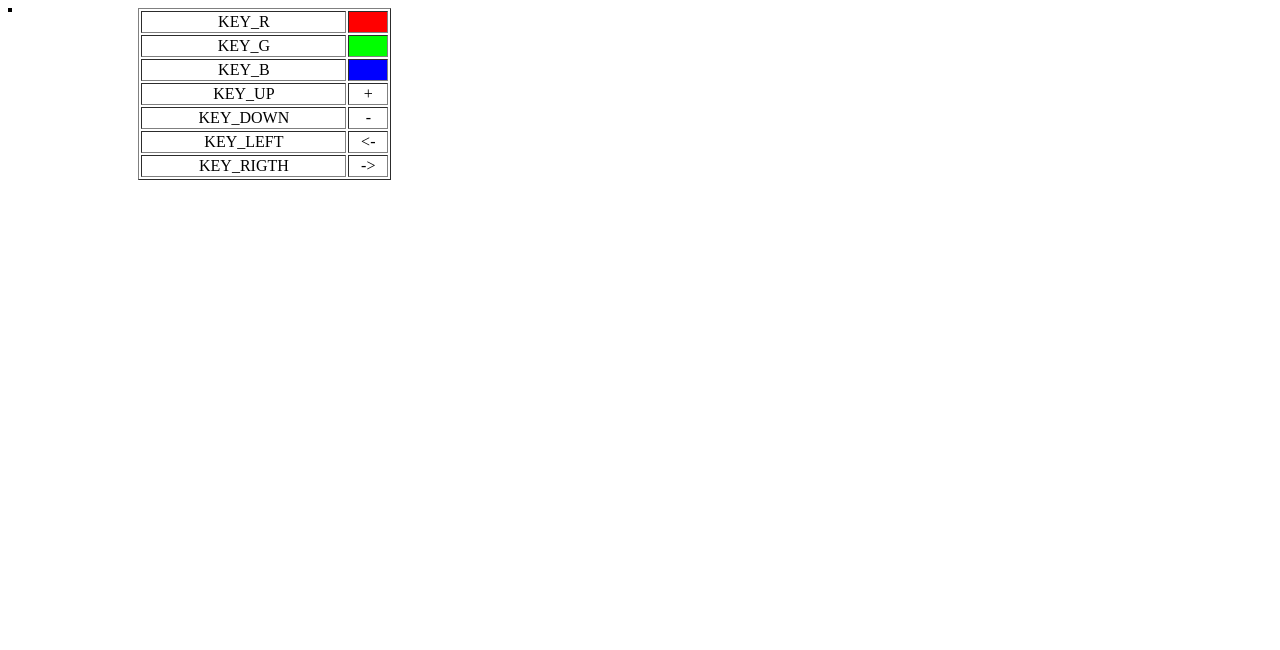
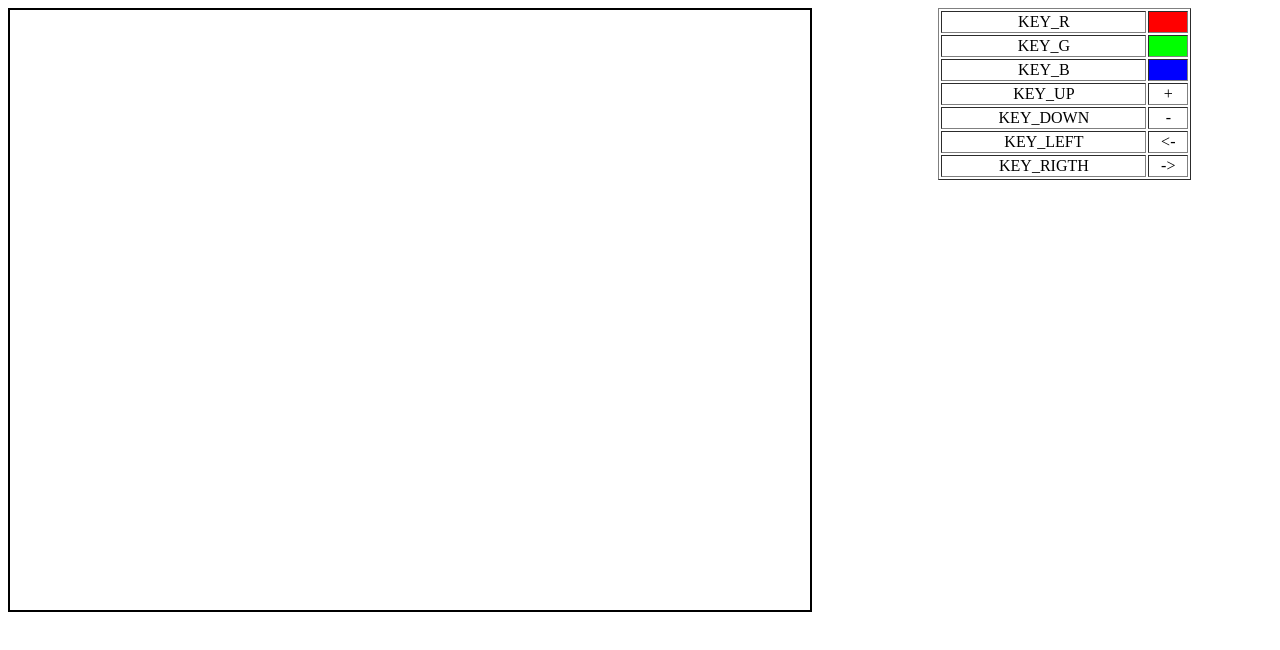
Before and after one commit to TumbleweedJS/TumbleweedJS, a plain HTML site: page samples/event/index.html in a window 1280 px wide. Drawn offline with Linux system fonts and the light colour scheme; files whose address does not match are found by name.

Commit message:
Update event sample

```diff
--- a/samples/event/event.js
+++ b/samples/event/event.js
@@ -1,8 +1,6 @@
 window.onload = function() {
 
 	var canvas = document.getElementById("eventCanvas");
-	canvas.width = document.width * 0.7;
-	canvas.height = document.height * 0.9;
 
 	var mouseEvents = new TW.Event.MouseInput(canvas);
 	var keyboardEvents = new TW.Event.KeyboardInput();
--- a/samples/event/index.html
+++ b/samples/event/index.html
@@ -12,7 +12,7 @@
 </head>
 <body>
 <div>
-	<canvas id="eventCanvas" style="border: 2px solid black; float: left; cursor: pointer;" >
+	<canvas id="eventCanvas" width=800 height=600 style="border: 2px solid black; float: left; cursor: pointer;" >
 		This text is displayed if your browser does not support HTML5 Canvas.
 	</canvas>
 	<table id="list" border="1" style="float: left; margin-left: 10%; width: 20%; text-align: center; cursor: pointer;">
```
